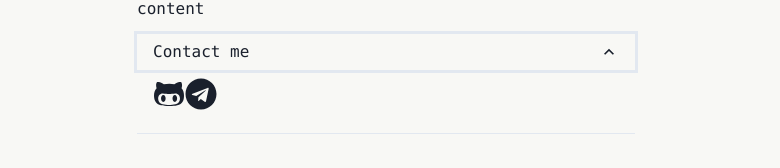
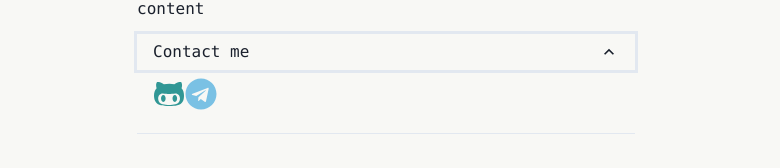
Before and after one commit to Powerlean/Willie-blog, a Next.js app: page / in a window 1280 px wide. Both pictures are taken after a click on the button "Contact me". Shown: the part 571-739 px from the top of the page, without its empty margins (254-1034 px from the left). Built offline with nearby package versions, Linux system fonts and the light colour scheme.

Commit message:
Update index.js

```diff
--- a/pages/index.js
+++ b/pages/index.js
@@ -58,10 +58,10 @@ const Home = () => (
     </Heading>
     <AccordionPanel pb={4}>
     <Link href="https://github.com/xuwillie" isExternal>
-      <Icon as={FaGithubAlt} w={8} h={8}/>
+      <Icon as={FaGithubAlt} w={8} h={8} color="teal.500"/>
       </Link>
     <Link href="https://t.me/williexu" isExternal>
-      <Icon as={FaTelegram} w={8} h={8}/>
+      <Icon as={FaTelegram} w={8} h={8} color="telegram.300"/>
       </Link>
     </AccordionPanel>
   </AccordionItem>
```
